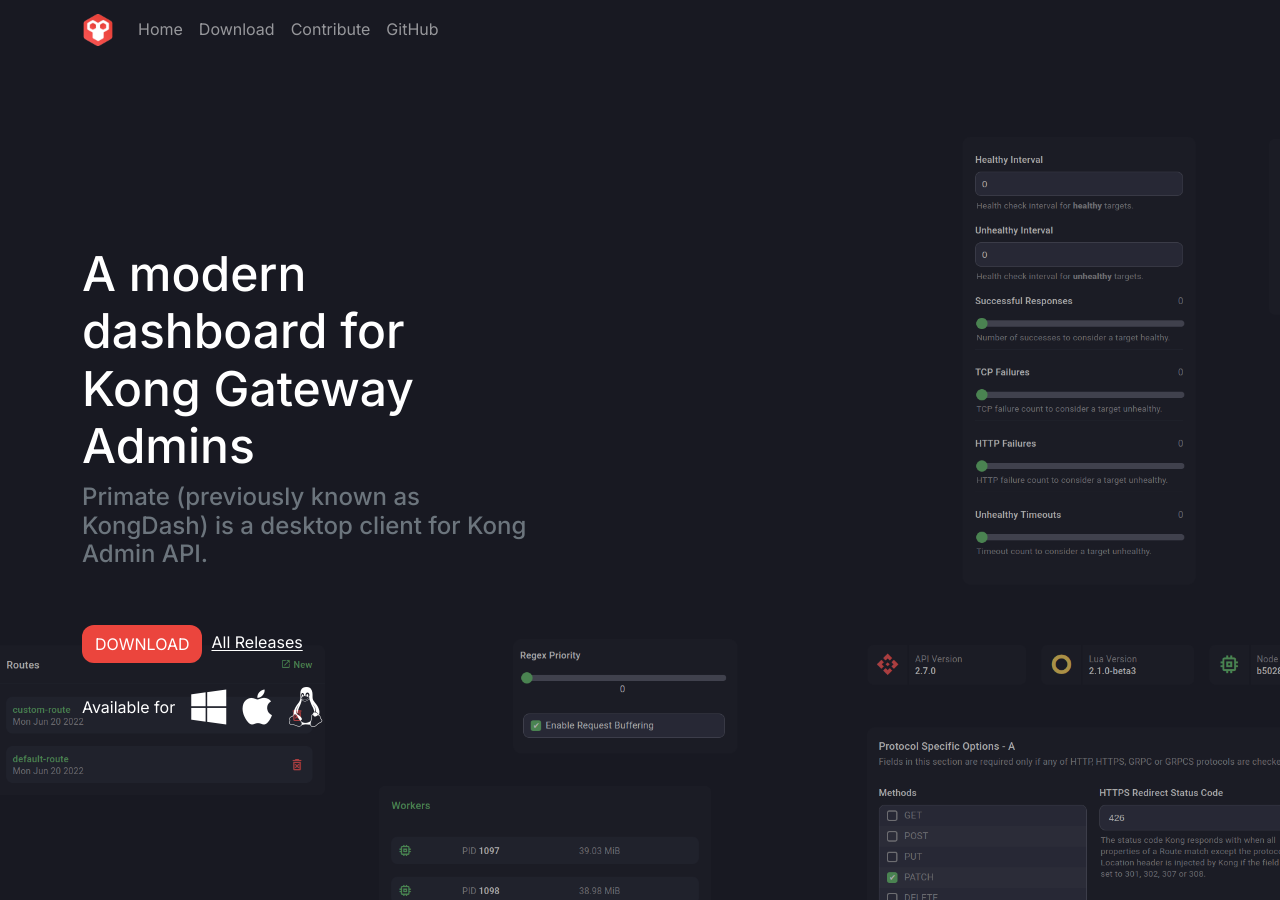
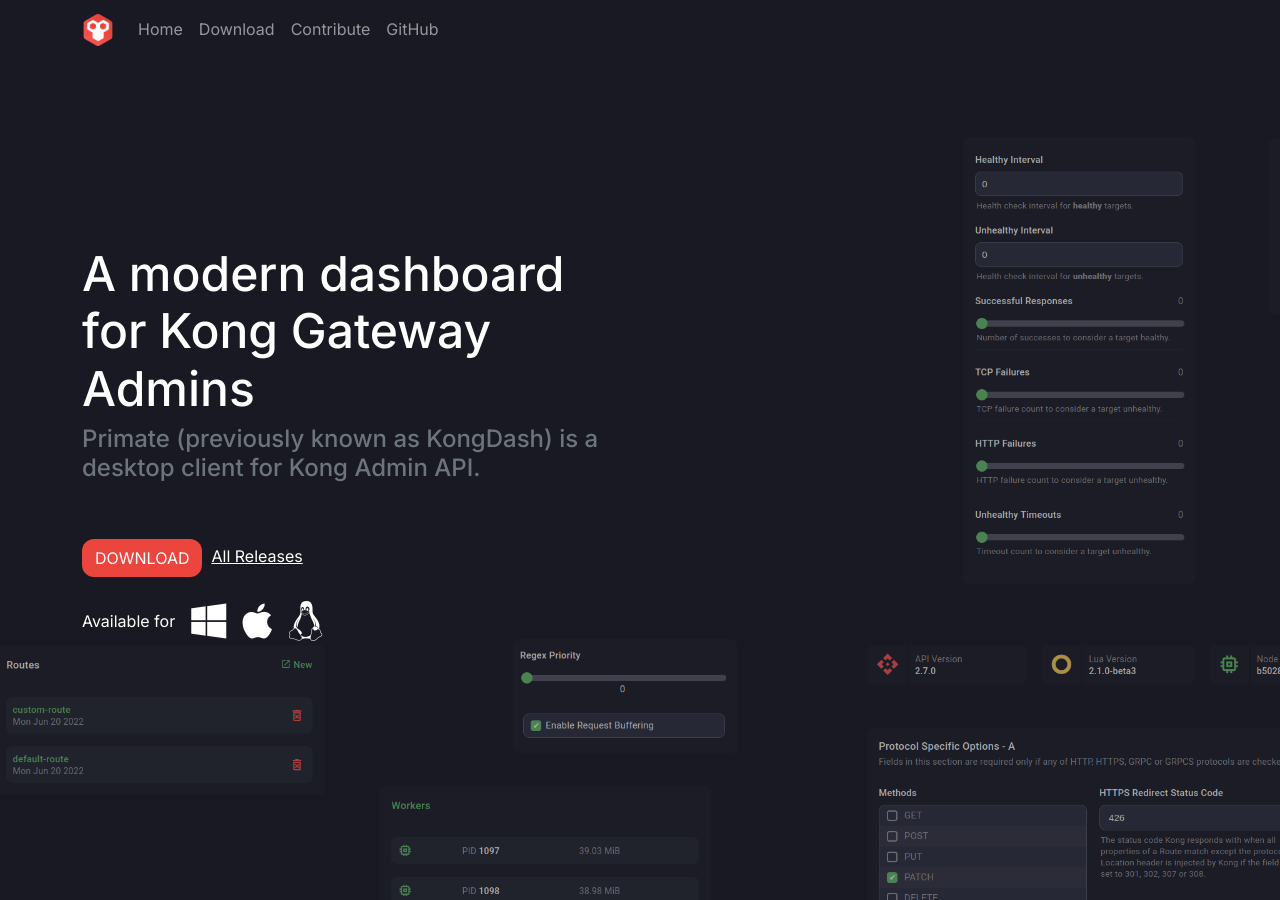
Before and after one commit to getprimate/website, a Jekyll site: the page built from index.html, in a window 1280 px wide and 900 px high. Built offline with Jekyll 4.4.1, drawn with Linux system fonts in a browser that asks for light colours; nearby versions of some CDN libraries.

```diff
--- a/index.html
+++ b/index.html
@@ -6,12 +6,12 @@
 <section id="home" class="overview-home">
 <div class="container">
 <div class="row">
-    <div class="col col-12 col-lg-5 text-center text-lg-start">
+    <div class="col col-12 col-lg-6 text-center text-lg-start">
         <div class="spacer py-5"></div>
         <h1 class="display-5 text-white px-3 px-lg-0">A modern dashboard for Kong Gateway Admins</h1>
-        <h4 class="text-muted px-3 px-lg-0">Primate (previously known as KongDash) is a desktop client for Kong Admin API.</h4>
+        <h4 class="text-muted px-3 px-lg-0 pe-lg-4">Primate (previously known as KongDash) is a desktop client for Kong Admin API.</h4>
     </div><!-- .col -->
-    <div class="col col-lg-7"></div>
+    <div class="col col-lg-6">&nbsp;</div>
 </div><!-- .row -->
 
 <div class="row">
```
